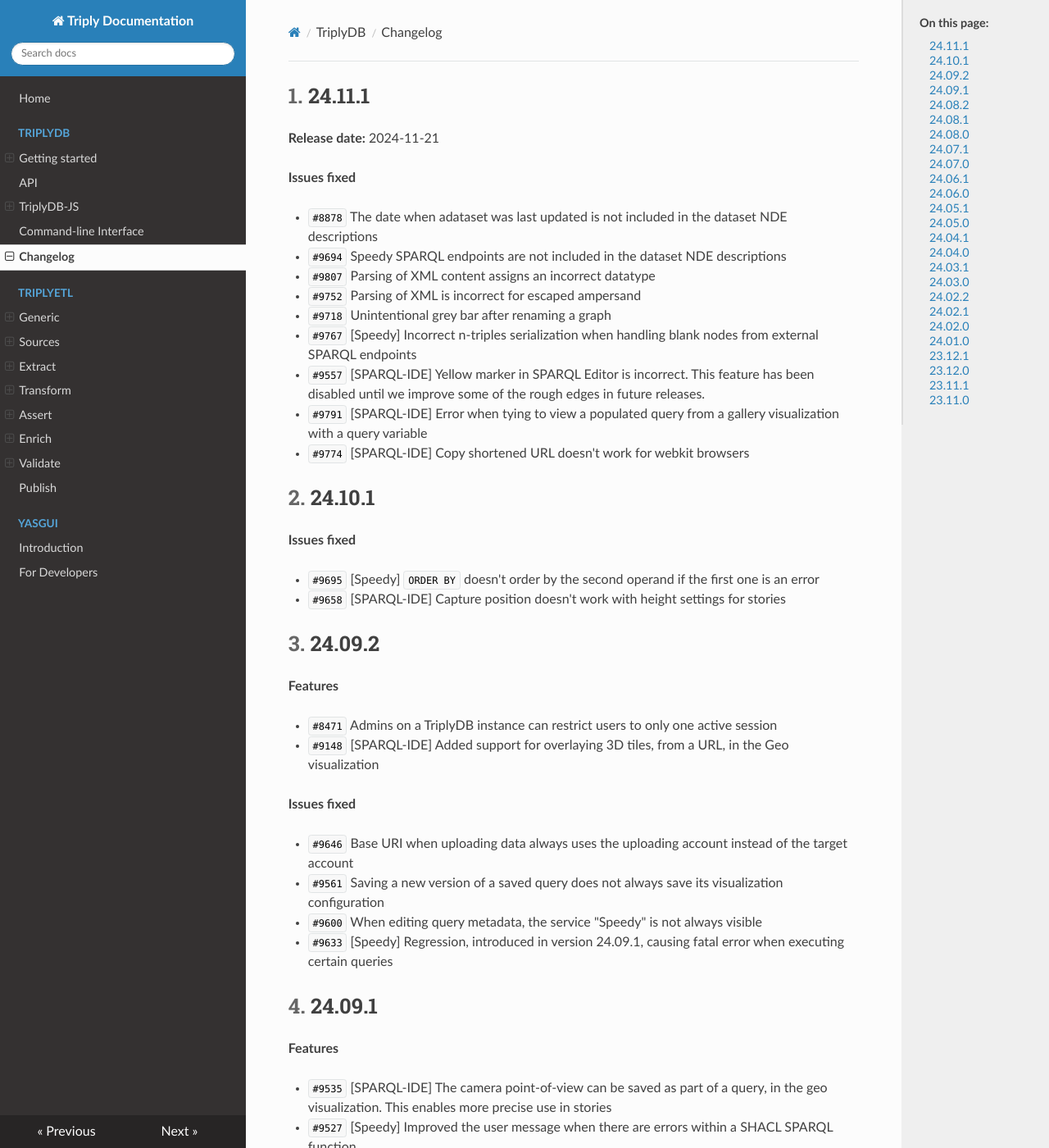
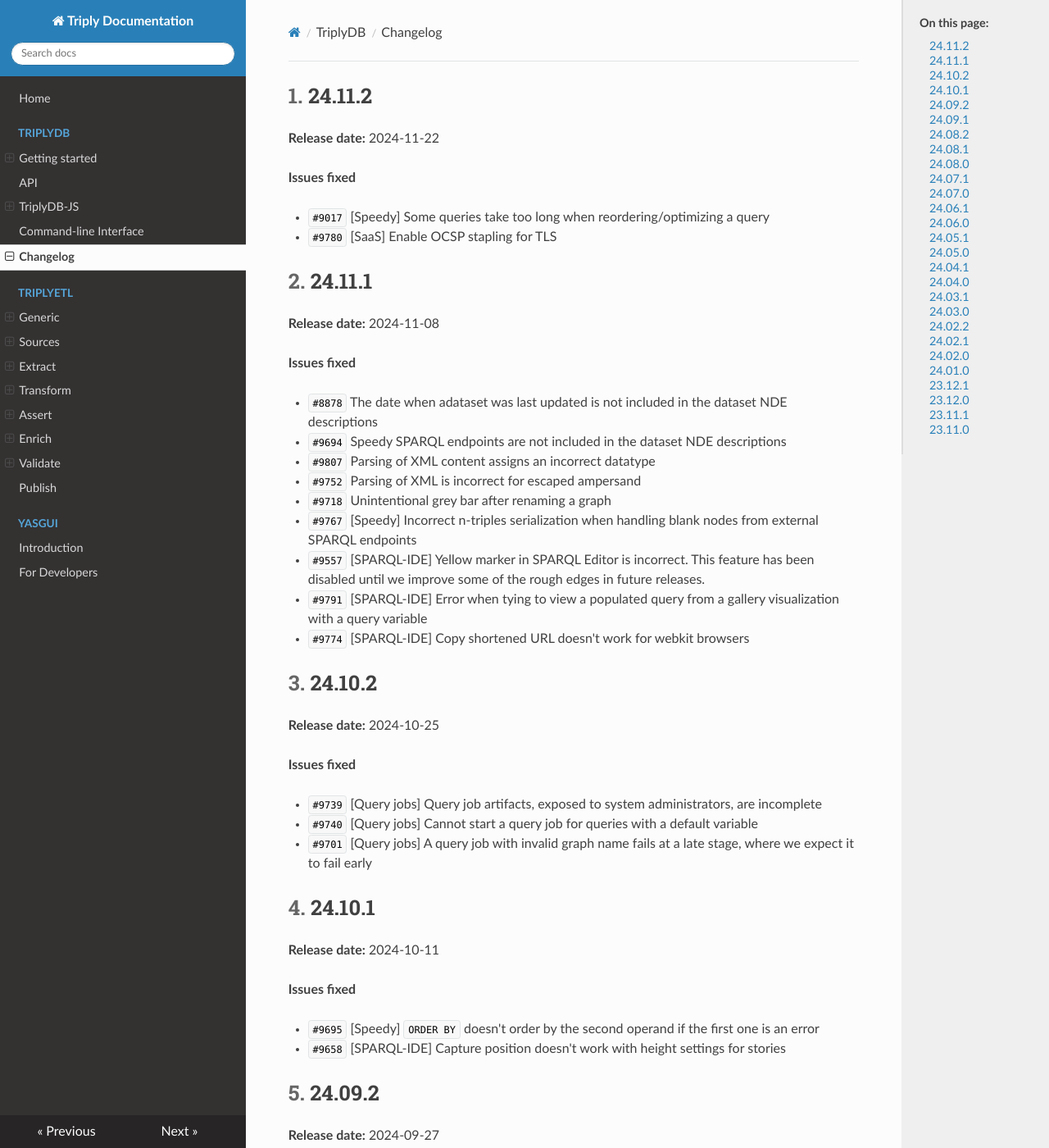
Before and after one commit to TriplyDB/Documentation, an MkDocs documentation site: the page built from docs/triplydb-changelog/index.md, in a window 1280 px wide and 1400 px high. Shown: the whole window at 82% size. Built offline with MkDocs 1.6.1, drawn with Linux system fonts in a browser that asks for light colours.

Commit message:
Updated changelog

```diff
--- a/docs/triplydb-changelog/index.md
+++ b/docs/triplydb-changelog/index.md
@@ -5,9 +5,19 @@
 
 [TOC]
 
+
+## 24.11.2 {#24.11.2}
+
+**Release date:** 2024-11-22
+
+**Issues fixed**
+
+- `#9017` [Speedy] Some queries take too long when reordering/optimizing a query
+- `#9780` [SaaS] Enable OCSP stapling for TLS
+
 ## 24.11.1 {#24.11.1}
 
-**Release date:** 2024-11-21
+**Release date:** 2024-11-08
 
 **Issues fixed**
 
@@ -21,7 +31,21 @@
 - `#9791` [SPARQL-IDE] Error when tying to view a populated query from a gallery visualization with a query variable
 - `#9774` [SPARQL-IDE] Copy shortened URL doesn't work for webkit browsers
 
+## 24.10.2 {#24.10.2}
+
+**Release date:** 2024-10-25
+
+**Issues fixed**
+
+- `#9739` [Query jobs] Query job artifacts, exposed to system administrators, are
+  incomplete
+- `#9740` [Query jobs] Cannot start a query job for queries with a default variable
+- `#9701` [Query jobs] A query job with invalid graph name fails at a late stage, where we
+  expect it to fail early
+
 ## 24.10.1 {#24.10.1}
+
+**Release date:** 2024-10-11
 
 **Issues fixed**
 
@@ -29,6 +53,8 @@
 - `#9658` [SPARQL-IDE] Capture position doesn't work with height settings for stories
 
 ## 24.09.2 {#24.09.2}
+
+**Release date:** 2024-09-27
 
 **Features**
 
```
Also changed, not shown: docs/triplydb-technical-changelog/index.md (+17 -0 lines).
